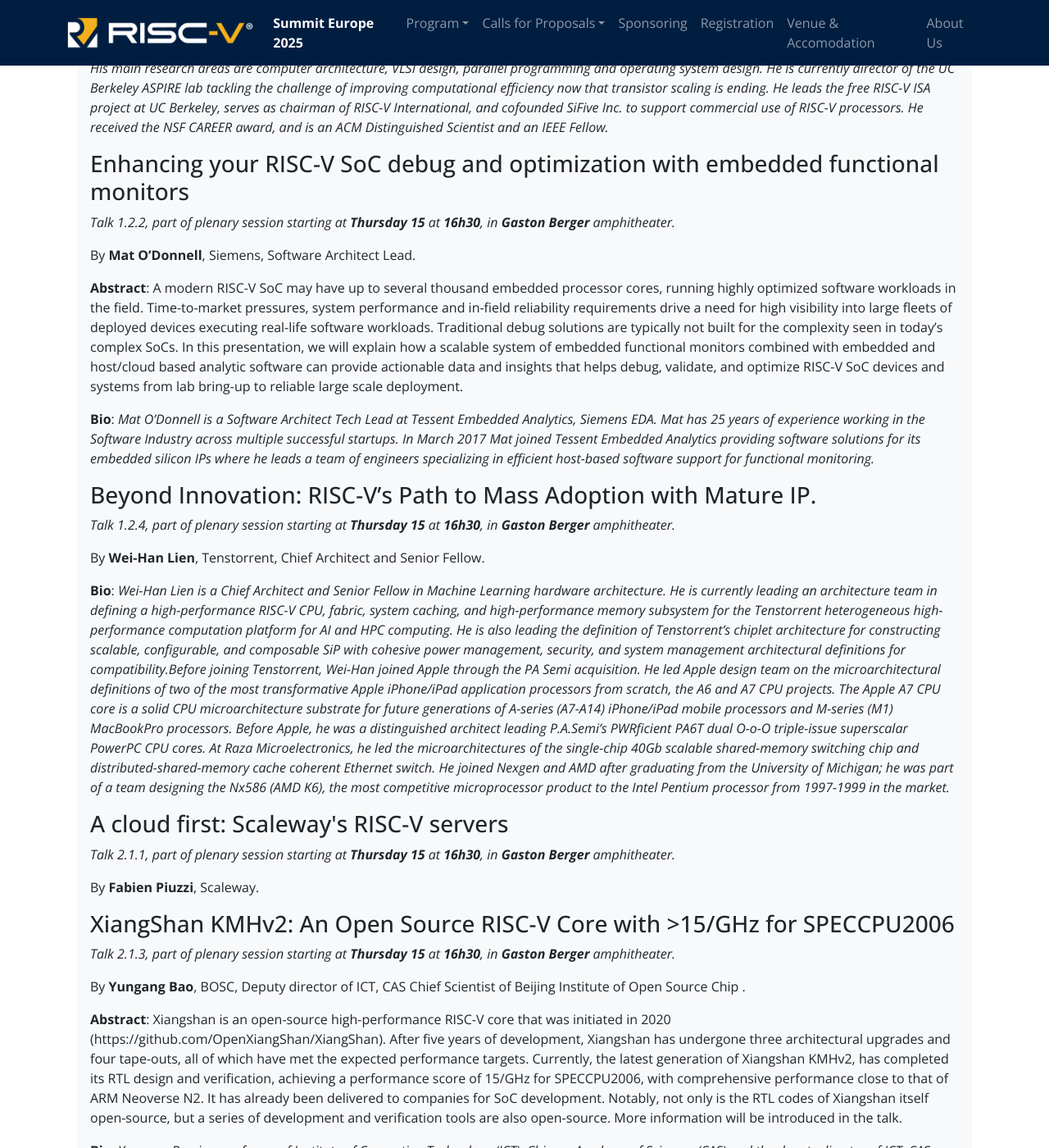
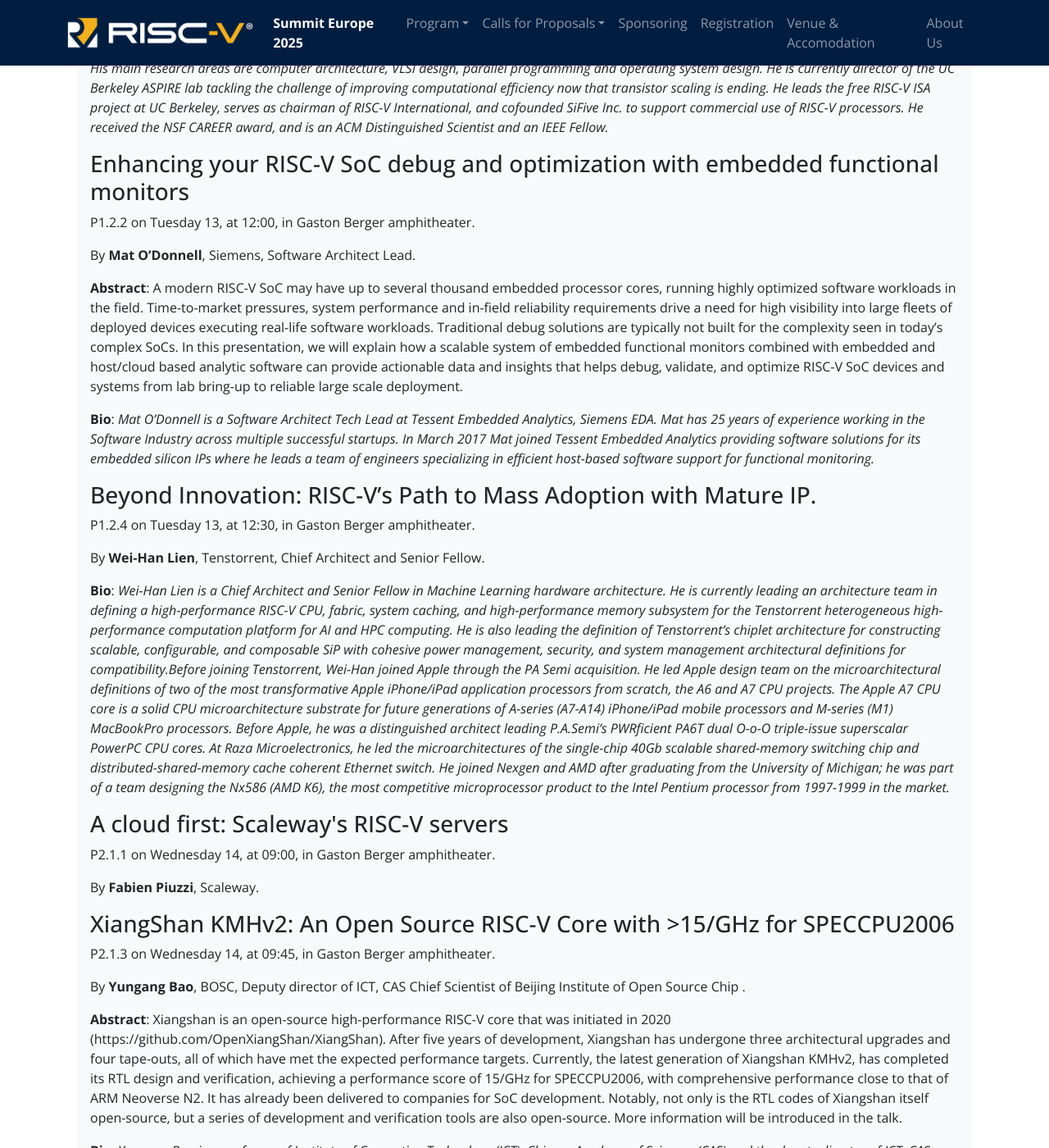
Before and after one commit to riscv-europe/summit-website-development, a Jekyll site: the page built from summit/2025/index.md, in a window 1280 px wide and 1400 px high, scrolled down 5041 px. Shown: the whole window at 82% size. Built offline with Jekyll 4.4.1, drawn with Linux system fonts in a browser that asks for light colours; some of the changed text lies outside the part shown.

Commit message:
Fix: simplified talk reference, date and location description.

```diff
--- a/_includes/summit25speaker-long.md
+++ b/_includes/summit25speaker-long.md
@@ -2,33 +2,7 @@
 
 <h3 id="{{ speaker['FirstName'] }}-{{ speaker['LastName'] }}-talk">{{ speaker['TalkTitle'] }}</h3>
 
-{%- assign day = speaker['Session'] | strip | slice: 1,1 -%}
-{%- assign ses = speaker['Session'] | strip | slice: 3,1 -%}
-
-*Talk {{ speaker['Session'] | strip -}}
-, part of plenary session starting at
-**
-{%- case day -%}
-{%- when "1" -%}
-Tuesday 13
-{%- when "2" -%}
-Wednesday 14
-{%- else -%}
-Thursday 15
-{%- endcase  -%}
-** at
-**
-{%- case ses -%}
-{%- when '1' -%}
-09h00
-{%- when '2' -%}
-11h30
-{%- when '3' -%}
-14h30
-{%- else -%}
-16h30
-{%- endcase -%}
-**, in **Gaston Berger** amphitheater.*
+P{{ slot.TalkSessionId }} on {{ day.DayLong }}, at {{ slot.TalkStartTime }}, in Gaston Berger amphitheater.
 
 By **{{ speaker['FirstName'] }} {{ speaker['LastName'] }}**
 {%- if speaker['Company']  -%}, {{ speaker['Company']  | strip }} {%- endif -%}
```
